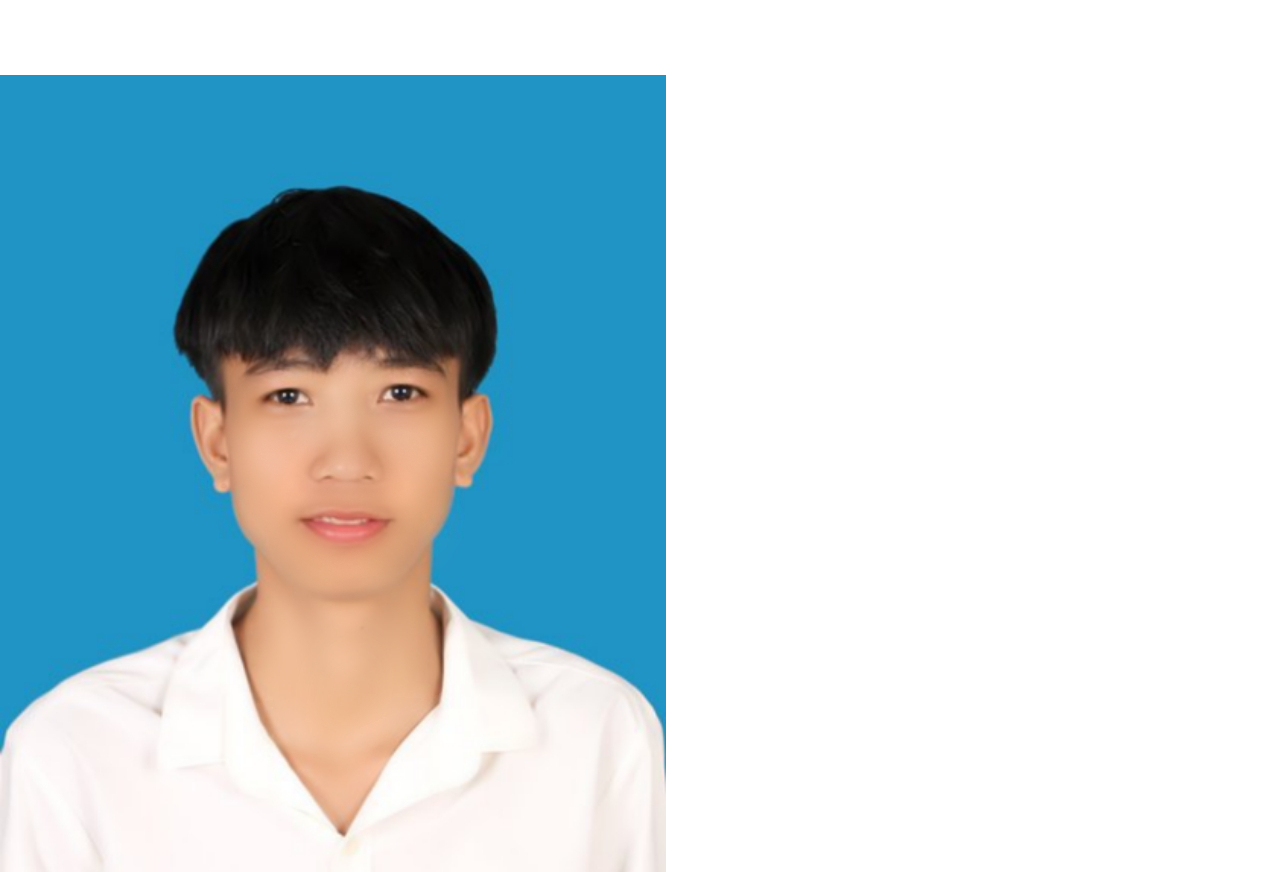
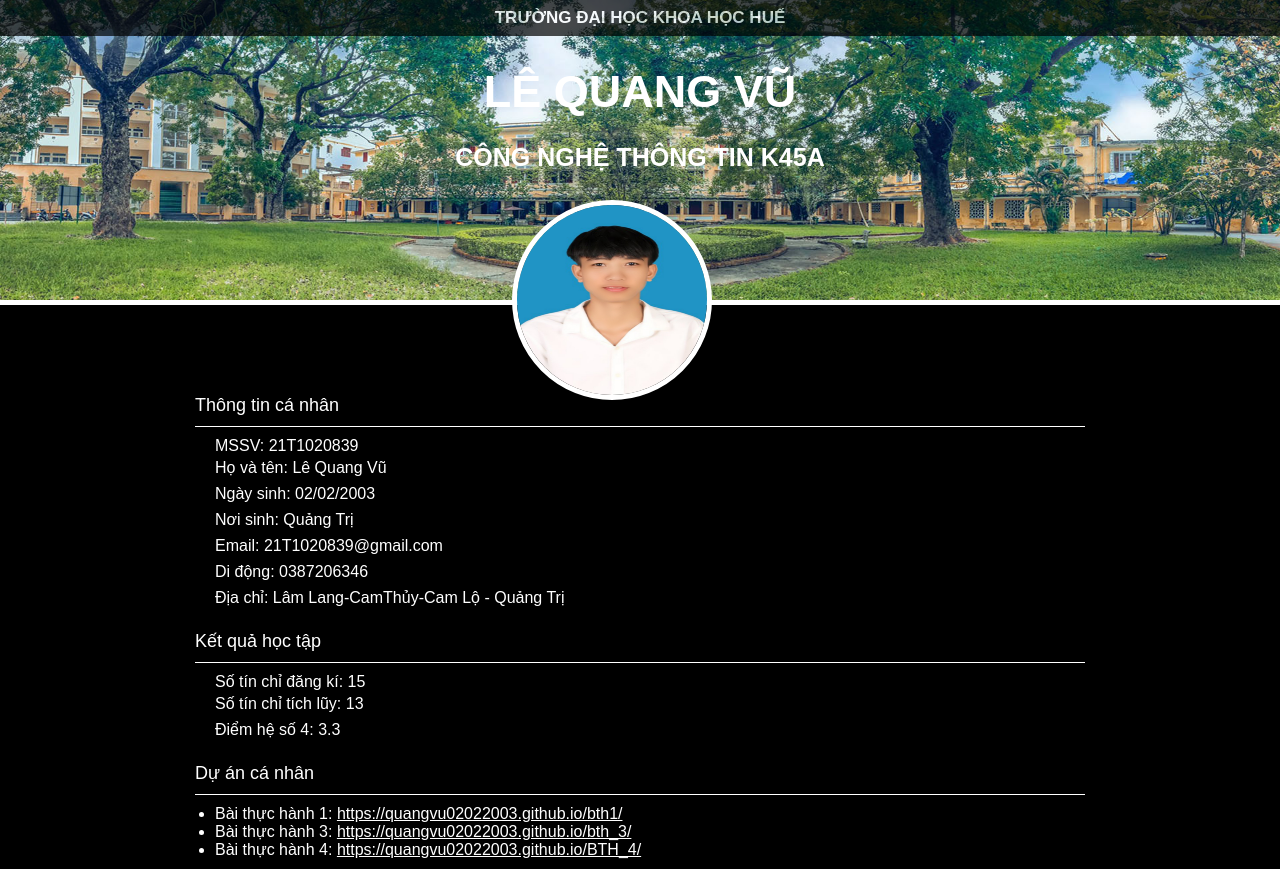
Before and after one commit to quangvu02022003/21T1020839, a plain HTML site: page index.html in a window 1280 px wide. Shown: the top 872 px of the page. Drawn offline with Linux system fonts and the light colour scheme.

Commit message:
Update site.css

```diff
--- a/css/site.css
+++ b/css/site.css
@@ -4,67 +4,107 @@
   padding: 0;
   font-family: Arial, Helvetica, sans-serif;
 }
-  a {
-    text-decoration: none;
+.main {
+  background: #000;
+  padding: 80px 195px 0;
 }
-
-  a:hover {
-    opacity: 0.8;
-  }
-
-  img {
-    display: block;
-    max-width: 100%;
-  }
-
-  body {
-    line-height: 1;
-    color: white;
-    min-height: 300px;
-    background-repeat: no-repeat, no-repeat;
-    background-size: auto;
-    background-position: top center, bottom center;
-    background-color: white;
-  }
-  .header-img{
+.header_top {
   position: relative;
-    height: 200px;
+  height: 300px;
   background-image: url(../images/background01.jpg);
   background-repeat: no-repeat;
   background-size: cover;
 }
-  .header-img h4 {
-    line-height: 20px;
-    width: 100%;
-    font-size: 10px;
-    text-align: center;
-    text-transform: uppercase;
-    background-color: rgba(6, 0, 0, 0.8);
-  }
-  .header-img-main {
-    width: 100%;
-    height: 260px;
-    background-color: rgba(4, 0, 0, 0.6);
-  }
-  .header-img-main h1 {
-    width: 100%;
-    line-height: 20px;
-    font-size: 30px;
-    text-transform: uppercase;
-    text-align: center;
-    padding-top: 50px;
-  }
-  .header-img-main h3 {
-    width: 100%;
-    line-height: 20px;
-    font-size: 15px;
-    text-align: center;
-    padding-top: 30px;
+
+.header_top h1{
+  height: 36px;
+  color: #fff;
+  background: #000;
+  opacity: 0.7;
+  font-weight: bold;
+  display: flex;
+  justify-content: center;
+  align-items: center;
+  font-size: 17px;
 }
 
-  .text{
+.header .avt {
+  height: 200px;
+  width: 200px;
+  border-radius: 50%;
+  border: 5px solid #fff;
+  position: absolute;
+  top: 200px;
+  left: 40%;
+}
+
+.header h2 {
+  color: white;
+  font-weight: bold;
+  display: flex;
+  justify-content: center;
+  align-items: center;
+  font-size: 45px;
+  margin-top: 30px;
+  margin-bottom: 25px;
+}
+
+.header h3 {
+  color: white;
+  font-weight: bold;
+  display: flex;
+  justify-content: center;
+  align-items: center;
+  font-size: 25px;
+}
+
+.line {
+  height: 5px;
+  background-color:white;
+}
+
+
+.infor{
   width: 100%;
-    background-color: black;
-    border-top: solid 10px rgb(194, 209, 174);
-    position: relative;
-  }}
+  padding-top: 150px;
+
+}
+
+.title{
+  font-size: 18px;
+  color:#fff;
+  border-bottom: 1px solid white;
+  padding: 10px 0;
+}
+
+.infor__list{
+  padding: 10px 20px;
+}
+.infor__list p{
+  color:white;
+}
+.infor__list p+p{
+  padding: 4px 0;
+}
+
+.points__list{
+  padding: 10px 20px;
+}
+.points__list p{
+  color:white;
+}
+.points__list p+p{
+  padding: 4px 0;
+}
+.responsive__list{
+  padding: 10px 20px;
+}
+.responsive__list ul{
+  color:white;
+}
+.responsive__list a{
+  color:white;
+}
+.responsive__list ul+li{
+  padding: 4px 0;
+}
```
Lines whose indentation alone changed are shown as unchanged.
